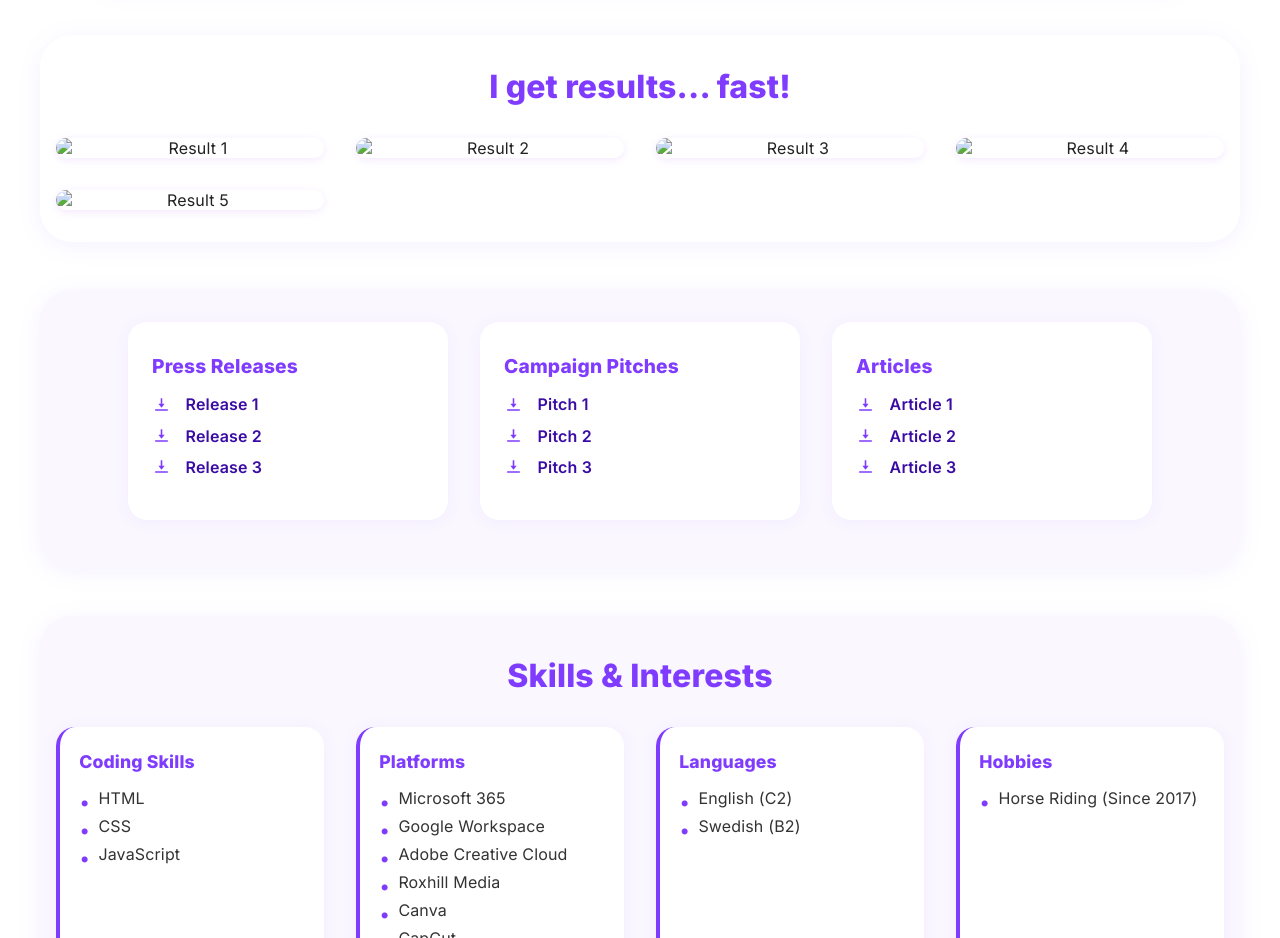
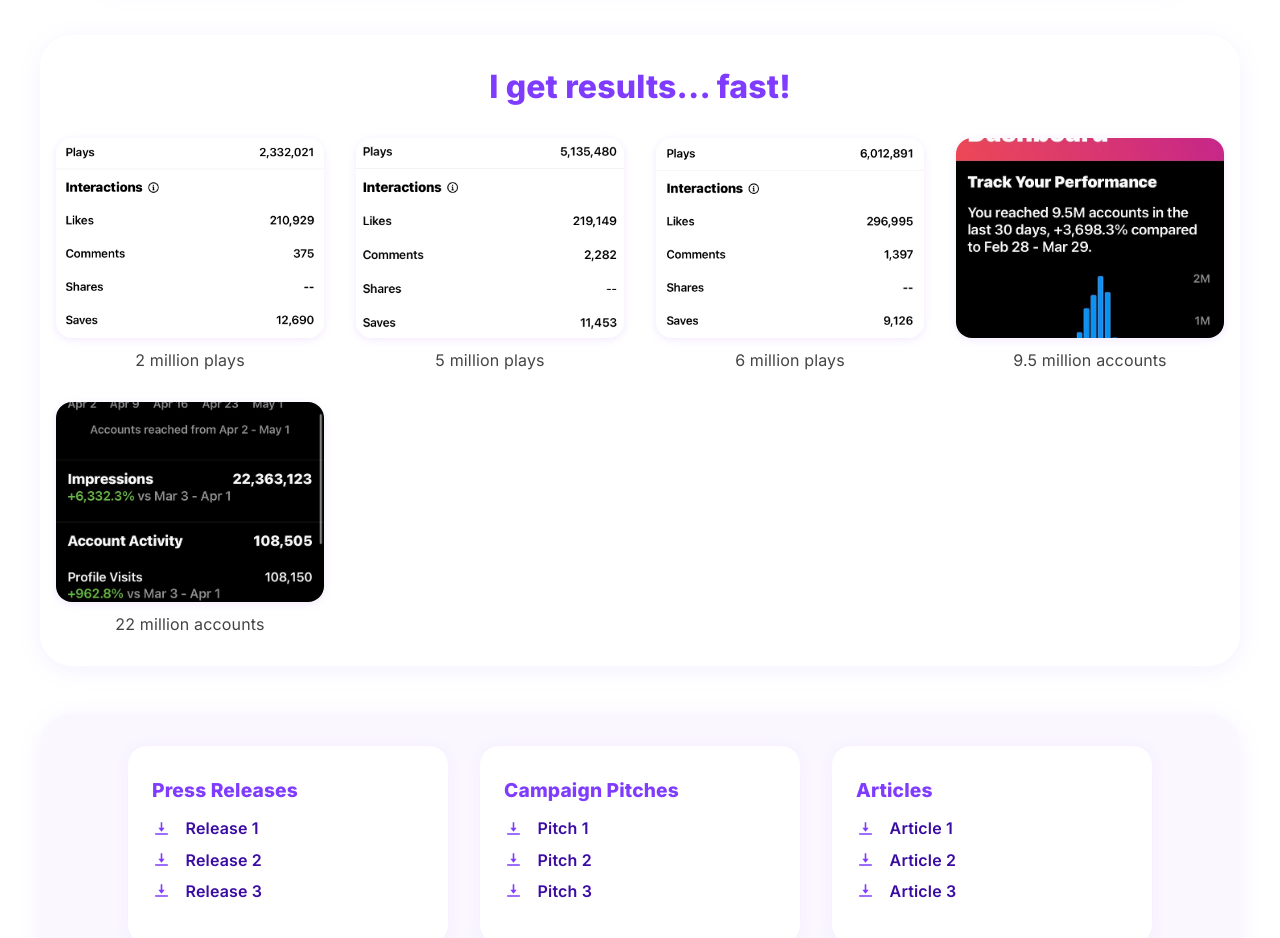
Before and after one commit to Fquarius/marketing-portfolio, a website: page index.html in a window 1280 px wide. Shown: the part 1300-2238 px from the top of the page. Drawn offline with Linux system fonts and the light colour scheme.

Commit message:
Fixed results

```diff
--- a/css/style.css
+++ b/css/style.css
@@ -642,3 +642,20 @@ a {
     background: #fff;
     display: block;
 }
+
+.result-figure {
+    display: flex;
+    flex-direction: column;
+    align-items: center;
+    margin: 0;
+    width: 100%;
+    max-width: 340px;
+}
+.result-figure figcaption {
+    margin-top: 0.7em;
+    font-size: 1rem;
+    color: #444;
+    text-align: center;
+    font-weight: 500;
+    line-height: 1.3;
+}
--- a/index.html
+++ b/index.html
@@ -60,11 +60,26 @@
         <section class="results-section">
             <h3>I get results... fast!</h3>
             <div class="results-grid">
-                <img src="files/Results/result-1.jpg" alt="Result 1" class="results-img" />
-                <img src="files/Results/result-2.jpg" alt="Result 2" class="results-img" />
-                <img src="files/Results/result-3.jpg" alt="Result 3" class="results-img" />
-                <img src="files/Results/result-4.jpg" alt="Result 4" class="results-img" />
-                <img src="files/Results/result-5.jpg" alt="Result 5" class="results-img" />
+                <figure class="result-figure">
+                    <img src="files/Results/2-million-plays.jpeg" alt="2 million plays" class="results-img" />
+                    <figcaption>2 million plays</figcaption>
+                </figure>
+                <figure class="result-figure">
+                    <img src="files/Results/5-million-plays.jpeg" alt="5 million plays" class="results-img" />
+                    <figcaption>5 million plays</figcaption>
+                </figure>
+                <figure class="result-figure">
+                    <img src="files/Results/6-million-plays.jpeg" alt="6 million plays" class="results-img" />
+                    <figcaption>6 million plays</figcaption>
+                </figure>
+                <figure class="result-figure">
+                    <img src="files/Results/9.5-million-accounts.jpeg" alt="9.5 million accounts" class="results-img" />
+                    <figcaption>9.5 million accounts</figcaption>
+                </figure>
+                <figure class="result-figure">
+                    <img src="files/Results/22-million-accounts.jpeg" alt="22 million accounts" class="results-img" />
+                    <figcaption>22 million accounts</figcaption>
+                </figure>
             </div>
         </section>
 
```
